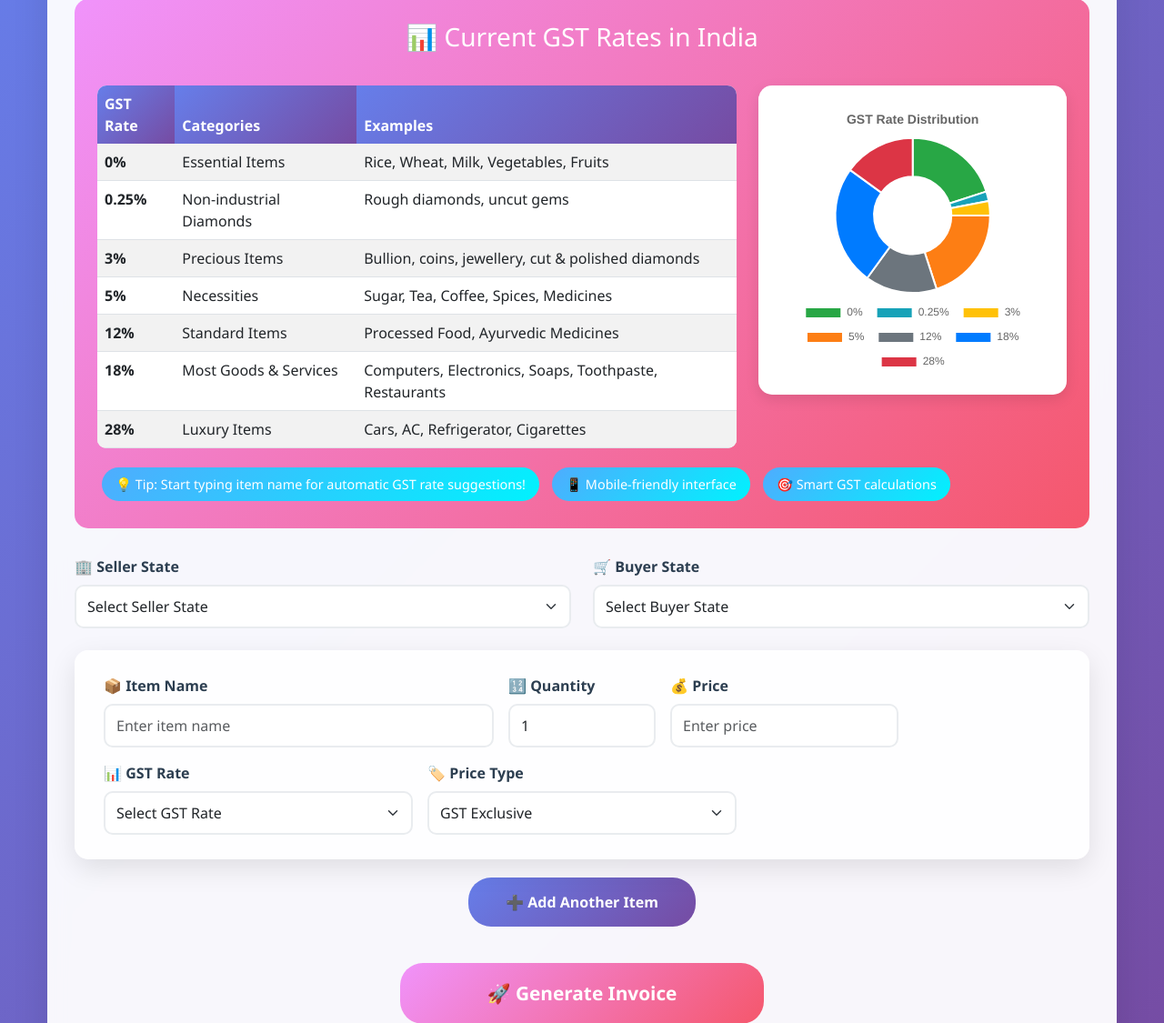
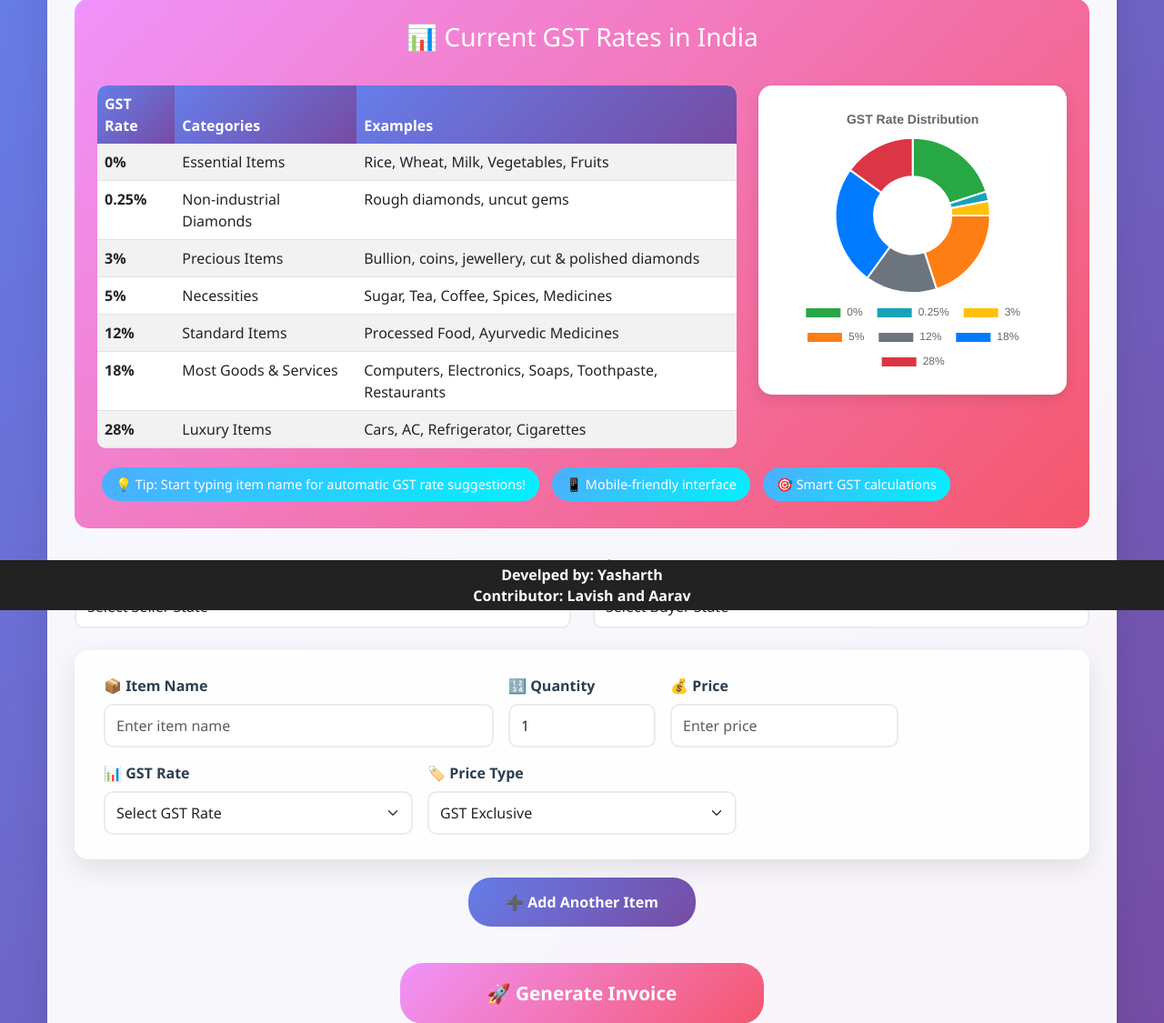
Before and after one commit to yash406/gst-calulater, a Flask app: page / in a window 1280 px wide. Shown: the part 129-1254 px from the top of the page at 91% size. Run offline with Flask 3, Linux system fonts and the light colour scheme.

Commit message:
Update index.html

```diff
--- a/templates/index.html
+++ b/templates/index.html
@@ -459,6 +459,29 @@
             </form>
         </div>
     </div>
+         <footer class="site-footer">
+            <b><p>Develped by: Yasharth </p>
+            <p>Contributor: Lavish and Aarav</p></b>
+    </footer>
+        <style>
+            .site-footer {
+                position: fixed;
+                bottom: 0;
+                left: 0;
+                width: 100%;
+                background-color: #222;
+                color: #fff;
+                text-align: center;
+                padding: 5px 10px;
+                font-size: 16px;
+                z-index: 100;
+                line-height: 1.4;
+            }
+
+            .site-footer p {
+                margin: 0px 0;
+            }
+        </style>
 
     <script>
         // GST Rate suggestions based on item names
```
